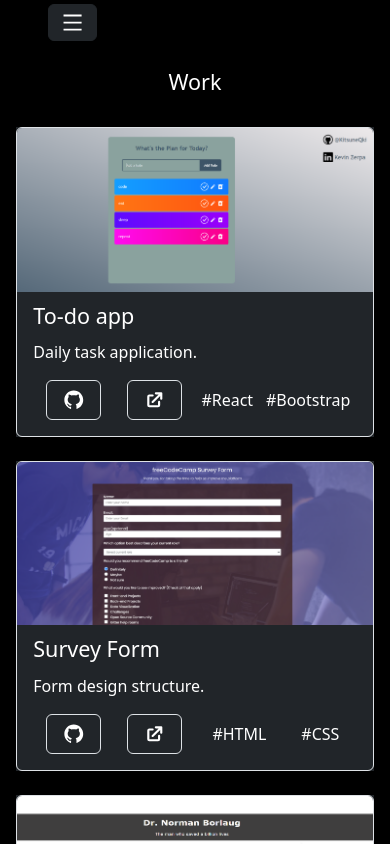
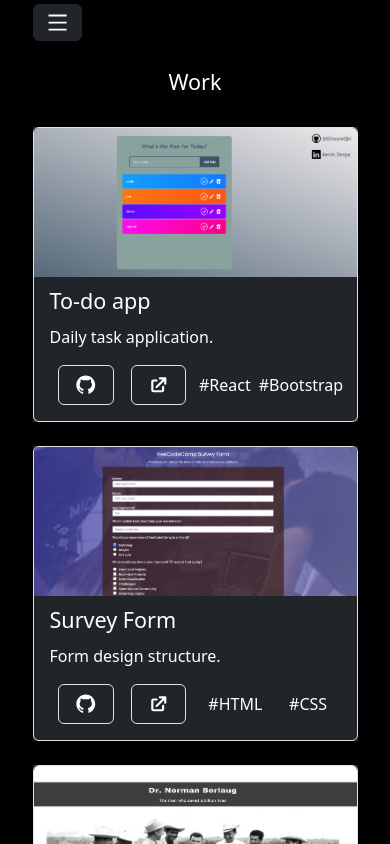
Before and after one commit to KitsuneQki/portfolio, a React (Create React App) app: page /works in a window 390 px wide. Shown: the top 844 px of the page. Built offline with nearby package versions, Linux system fonts and the light colour scheme.

Commit message:
size fix

```diff
--- a/src/components/Navbar.tsx
+++ b/src/components/Navbar.tsx
@@ -40,8 +40,8 @@ export default function Navbar() {
     <Disclosure as="nav" className="bg-black">
       {({ open }) => (
         <>
-          <div className="col-md-12 col-lg-12 col-xl-10 mx-auto">
-            <div className="px-5 py-1 fs-5">
+          <div className="col-10 col-md-12 col-lg-12 col-xl-10 mx-auto">
+            <div className="py-1 fs-5">
               <div className="d-sm-none">
                 {/* Mobile menu button*/}
                 <Disclosure.Button className="btn btn-dark text-white d-flex fs-3 d-flex justify-content-between">
--- a/src/pages/Skills.tsx
+++ b/src/pages/Skills.tsx
@@ -21,7 +21,7 @@ import {
 const Skills = () => {
   return (
     <div>
-      <div className="mx-auto col-12 col-sm-9 col-lg-6 col-xl-5">
+      <div className="mx-auto col-10 col-sm-9 col-lg-6 col-xl-5">
         <div className="mb-5 text-white">
           <div className="p-6 pb-5">
             <h1 className="p-4 pb-5 text-white fw-bold fs-4">Skills</h1>
--- a/src/pages/Works.tsx
+++ b/src/pages/Works.tsx
@@ -10,7 +10,7 @@ import Card from "../components/Cards/Card";
 
 const Works = () => {
   return (
-    <div className="mx-auto col-11 col-sm-10 col-lg-8 col-xl-8">
+    <div className="mx-auto col-10 col-sm-10 col-lg-8 col-xl-8">
       <div className="min-vh-100">
         <div className="py-8 text-2xl font-bold">
           <h1 className="p-4 pb-8 text-white font-bold fs-4">Work</h1>
```
